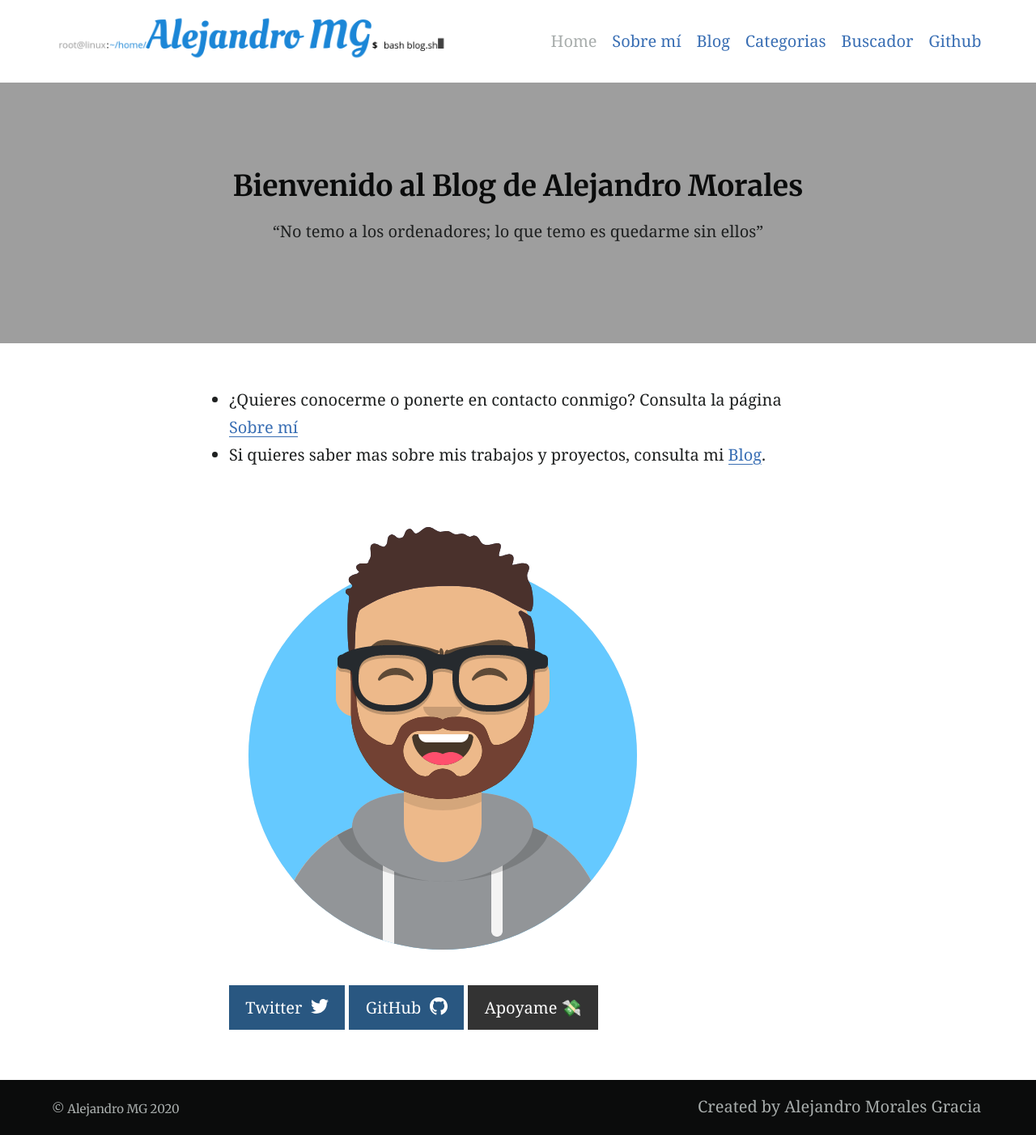
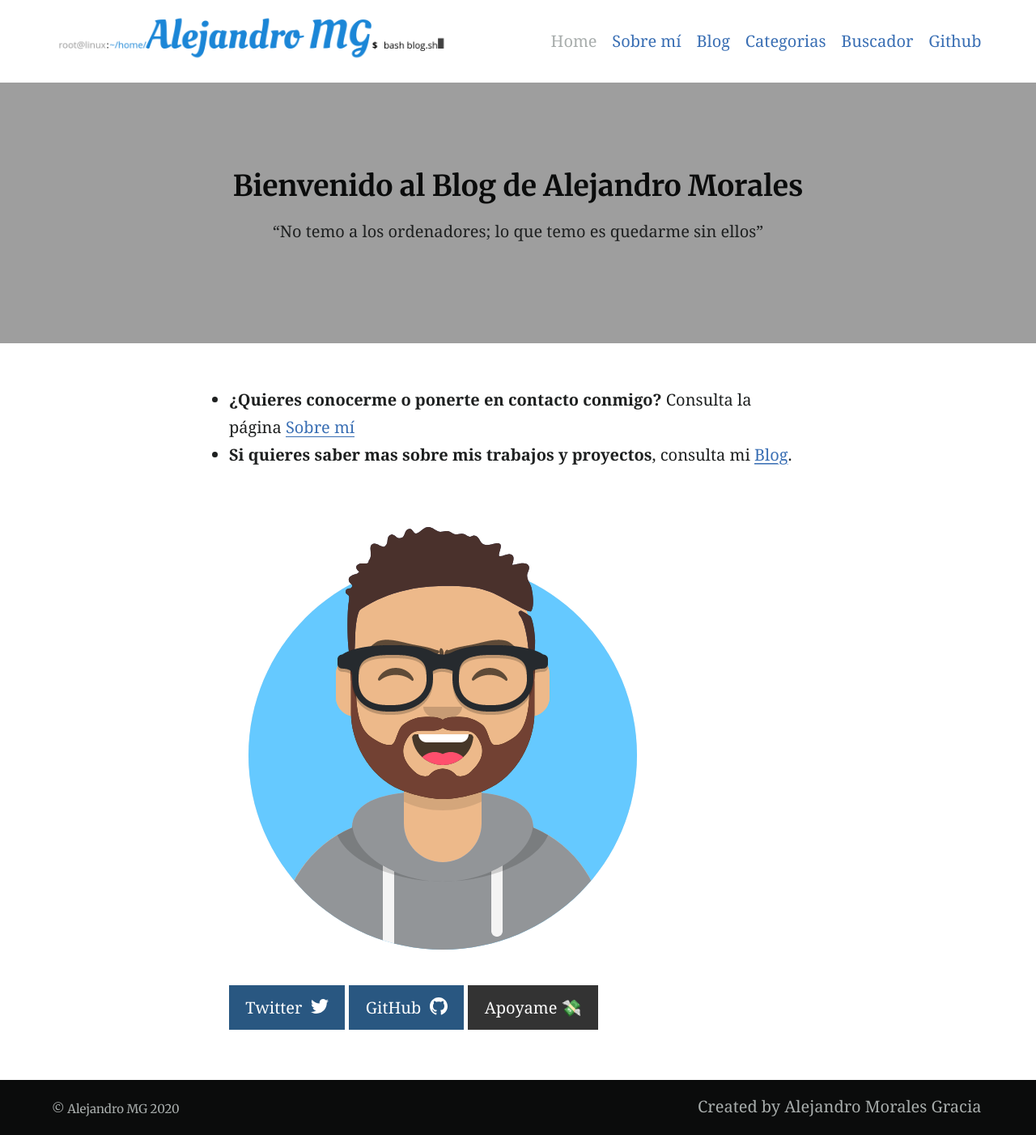
Before and after one commit to MoralG/Alejandro-MG, a Jekyll site: the page built from index.md, in a window 1280 px wide. Shown: the whole page at 81% size. Built offline with Jekyll 4.4.1, drawn with Linux system fonts in a browser that asks for light colours; our own code applies the rules of GitHub Pages for plain Markdown files.

Commit message:
Modificación de ficheros

```diff
--- a/index.md
+++ b/index.md
@@ -6,8 +6,8 @@ feature_text: |
   "No temo a los ordenadores; lo que temo es quedarme sin ellos"
 ---
 
-* ¿Quieres conocerme o ponerte en contacto conmigo? Consulta la página [Sobre mí](/elements/)
-* Si quieres saber mas sobre mis trabajos y proyectos, consulta mi [Blog](/blog/).
+* **¿Quieres conocerme o ponerte en contacto conmigo?** Consulta la página [Sobre mí](/elements/)
+* **Si quieres saber mas sobre mis trabajos y proyectos**, consulta mi [Blog](/blog/).
 
 ![ICONO](/assets/logos/Avatar.png)
 
```
